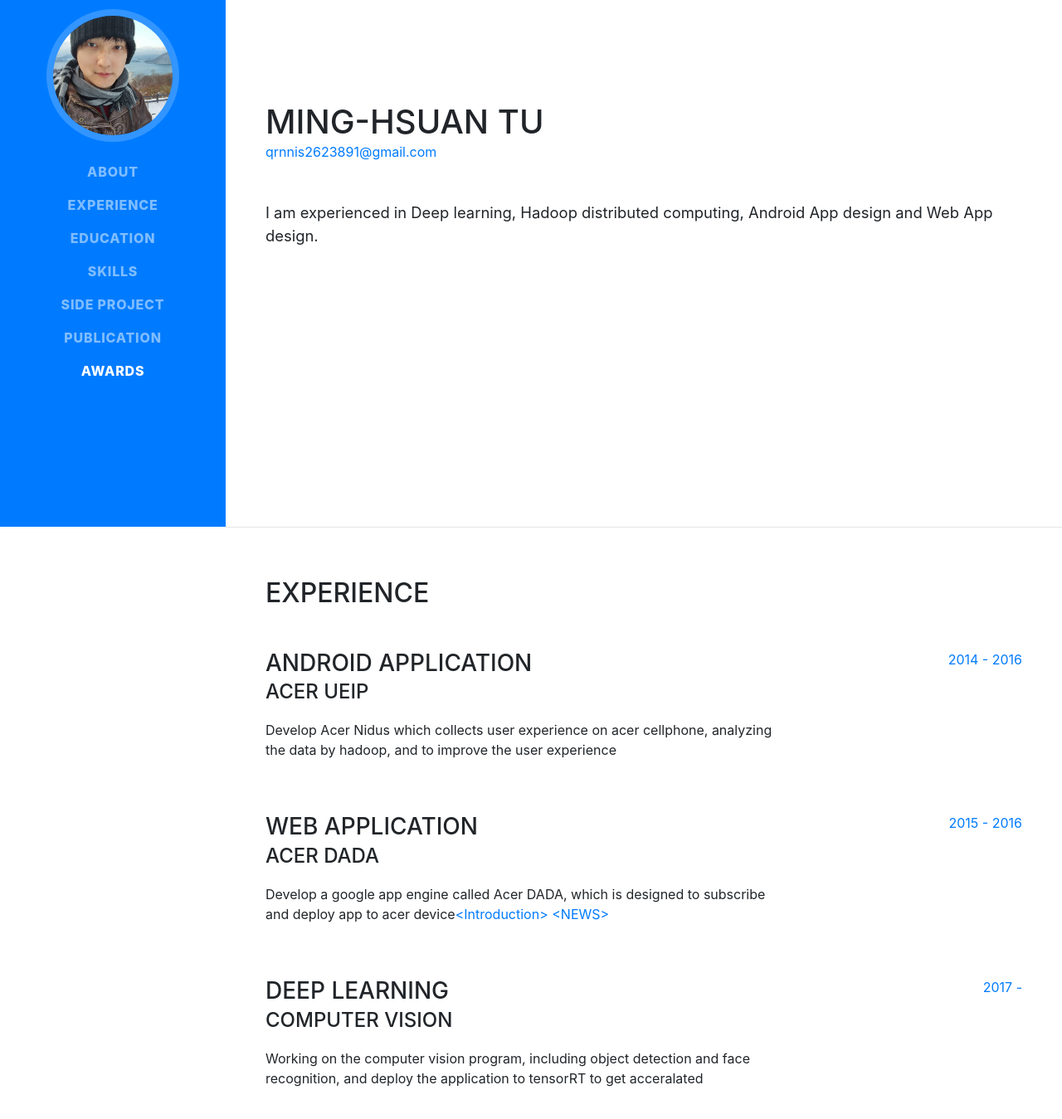
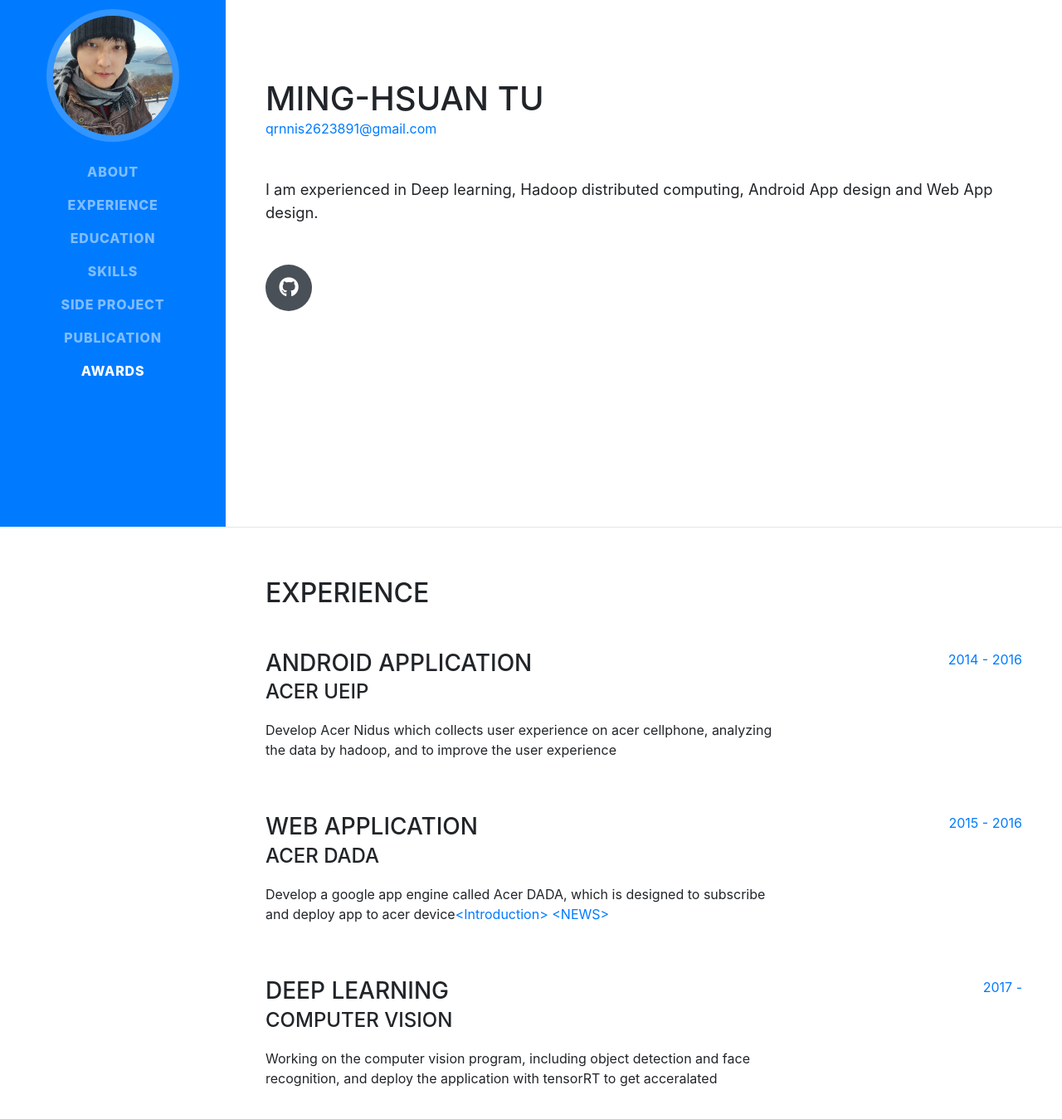
Before and after one commit to twmht/twmht.github.io, a website with bundled scripts: page index.html in a window 1280 px wide. Shown: the part 165-1514 px from the top of the page at 83% size. Built offline with nearby package versions, Linux system fonts and the light colour scheme; a web font is replaced by a local one.

Commit message:
add github link

```diff
--- a/index.html
+++ b/index.html
@@ -74,20 +74,20 @@
           </div>
           <p class="lead mb-5">I am experienced in Deep learning, Hadoop distributed computing,
           Android App design and Web App design.</p>
-          <!-- <div class="social-icons"> -->
+          <div class="social-icons">
             <!-- <a href="#"> -->
               <!-- <i class="fab fa-linkedin-in"></i> -->
             <!-- </a> -->
-            <!-- <a href="#"> -->
-              <!-- <i class="fab fa-github"></i> -->
-            <!-- </a> -->
+            <a href="https://github.com/twmht">
+              <i class="fab fa-github"></i>
+            </a>
             <!-- <a href="#"> -->
               <!-- <i class="fab fa-twitter"></i> -->
             <!-- </a> -->
             <!-- <a href="#"> -->
               <!-- <i class="fab fa-facebook-f"></i> -->
             <!-- </a> -->
-          <!-- </div> -->
+          </div>
         </div>
       </section>
 
@@ -123,7 +123,7 @@
             <div class="resume-content mr-auto">
               <h3 class="mb-0">Deep learning</h3>
               <div class="subheading mb-3">Computer vision</div>
-              <p>Working on the computer vision program, including object detection and face recognition, and deploy the application to tensorRT to get acceralated</p>
+              <p>Working on the computer vision program, including object detection and face recognition, and deploy the application with tensorRT to get acceralated</p>
             </div>
             <div class="resume-date text-md-right">
               <span class="text-primary">2017 - </span>
```
